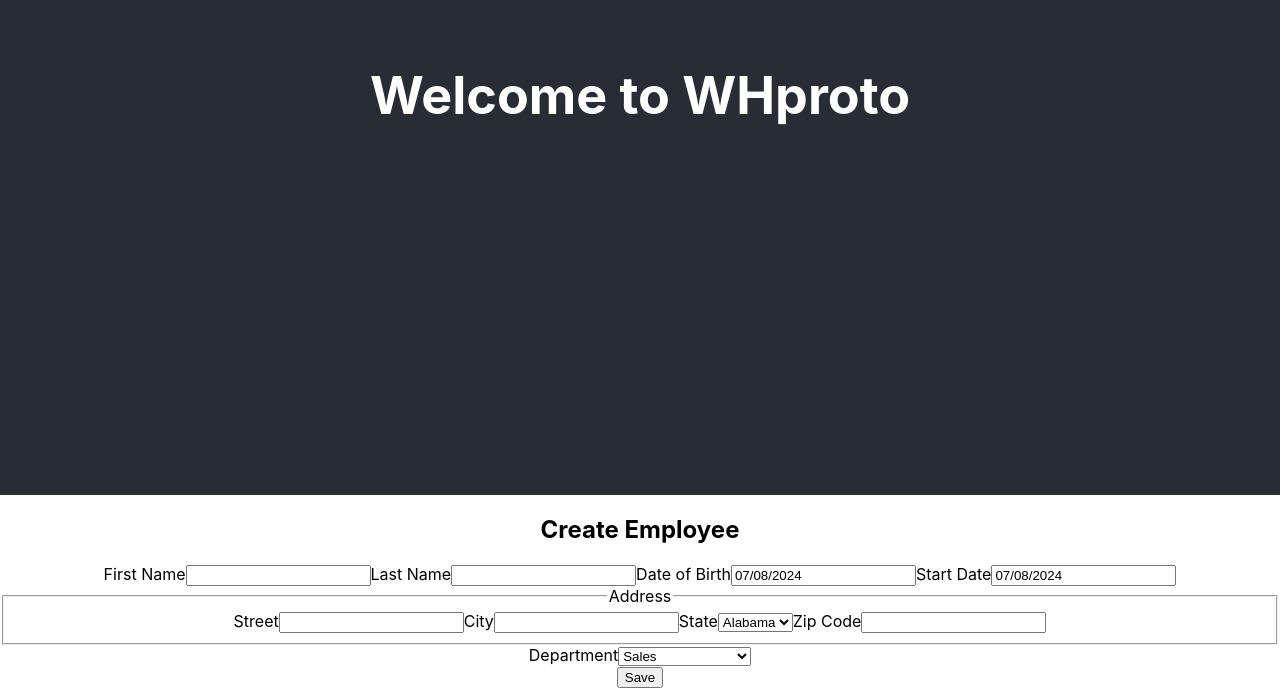
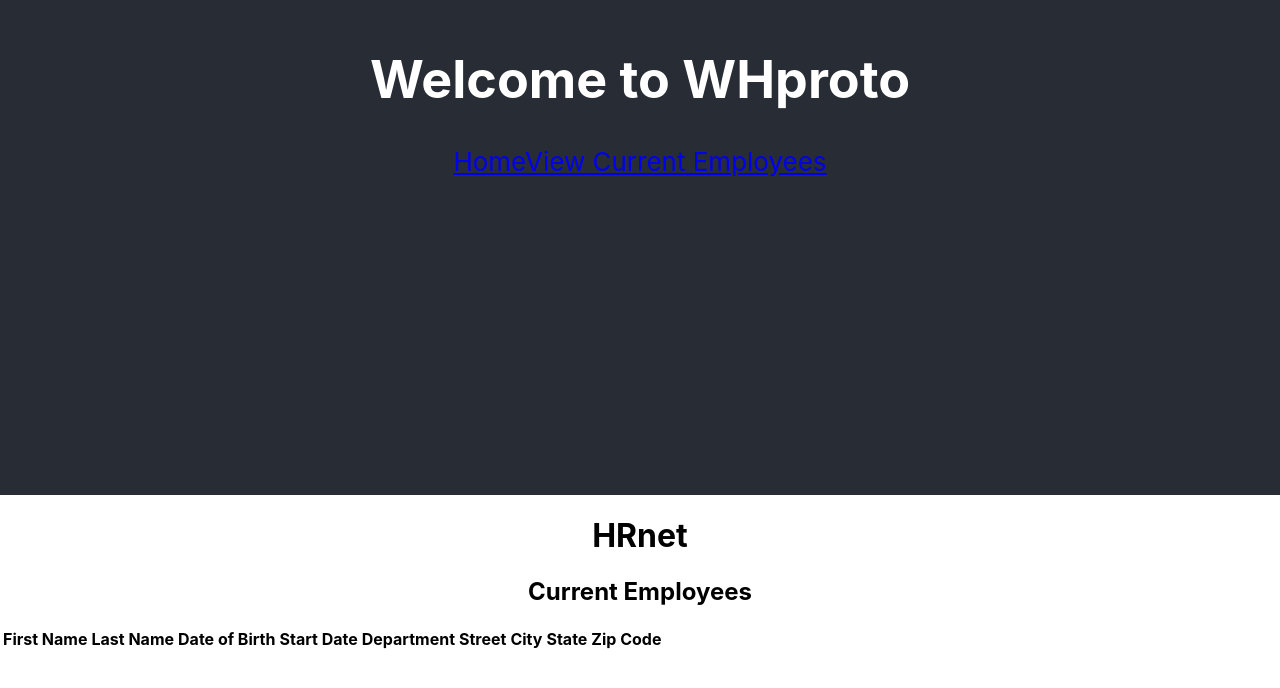
Before and after one commit to SupMBH/whproto-main, a React (Create React App) app: page /employees in a window 1280 px wide. Shown: the part 305-993 px from the top of the page. After the commit the page ends 957 px from the top, so only its background shows below. Built offline with nearby package versions, Linux system fonts and the light colour scheme.

Commit message:
creation page des employés avec installation react-router-dom

```diff
--- a/package.json
+++ b/package.json
@@ -10,6 +10,7 @@
     "react-datepicker": "^7.2.0",
     "react-dom": "^18.3.1",
     "react-modal": "^3.16.1",
+    "react-router-dom": "^6.24.1",
     "react-scripts": "5.0.1",
     "web-vitals": "^2.1.4"
   },
--- a/src/App.js
+++ b/src/App.js
@@ -1,15 +1,26 @@
 import React from 'react';
+import { BrowserRouter as Router, Route, Routes, Link } from 'react-router-dom';
 import EmployeeForm from './components/EmployeeForm';
+import EmployeeListPage from './pages/EmployeeListPage';
 import './styles/index.css';
 
 function App() {
   return (
-    <div className="App">
-      <header className="App-header">
-        <h1>Welcome to WHproto</h1>
-      </header>
-      <EmployeeForm />
-    </div>
+    <Router>
+      <div className="App">
+        <header className="App-header">
+          <h1>Welcome to WHproto</h1>
+          <nav>
+            <Link to="/">Home</Link>
+            <Link to="/employees">View Current Employees</Link>
+          </nav>
+        </header>
+        <Routes>
+          <Route exact path="/" element={<EmployeeForm />} />
+          <Route path="/employees" element={<EmployeeListPage />} />
+        </Routes>
+      </div>
+    </Router>
   );
 }
 
--- /dev/null
+++ b/src/components/EmployeeList.js
@@ -0,0 +1,48 @@
+import React, { useState, useEffect } from 'react';
+
+const EmployeeList = () => {
+  const [employees, setEmployees] = useState([]);
+
+  useEffect(() => {
+    const savedEmployees = JSON.parse(localStorage.getItem('employees')) || [];
+    setEmployees(savedEmployees);
+  }, []);
+
+  return (
+    <div>
+      <h2>Current Employees</h2>
+      <table>
+        <thead>
+          <tr>
+            <th>First Name</th>
+            <th>Last Name</th>
+            <th>Date of Birth</th>
+            <th>Start Date</th>
+            <th>Department</th>
+            <th>Street</th>
+            <th>City</th>
+            <th>State</th>
+            <th>Zip Code</th>
+          </tr>
+        </thead>
+        <tbody>
+          {employees.map((employee, index) => (
+            <tr key={index}>
+              <td>{employee.firstName}</td>
+              <td>{employee.lastName}</td>
+              <td>{employee.dateOfBirth}</td>
+              <td>{employee.startDate}</td>
+              <td>{employee.department}</td>
+              <td>{employee.street}</td>
+              <td>{employee.city}</td>
+              <td>{employee.state}</td>
+              <td>{employee.zipCode}</td>
+            </tr>
+          ))}
+        </tbody>
+      </table>
+    </div>
+  );
+};
+
+export default EmployeeList;
--- /dev/null
+++ b/src/pages/EmployeeListPage.js
@@ -0,0 +1,13 @@
+import React from 'react';
+import EmployeeList from '../components/EmployeeList';
+
+const EmployeeListPage = () => {
+  return (
+    <div>
+      <h1>HRnet</h1>
+      <EmployeeList />
+    </div>
+  );
+};
+
+export default EmployeeListPage;
```
Also changed, not shown: 1 other file (tests, documents, lock files or other folders).
